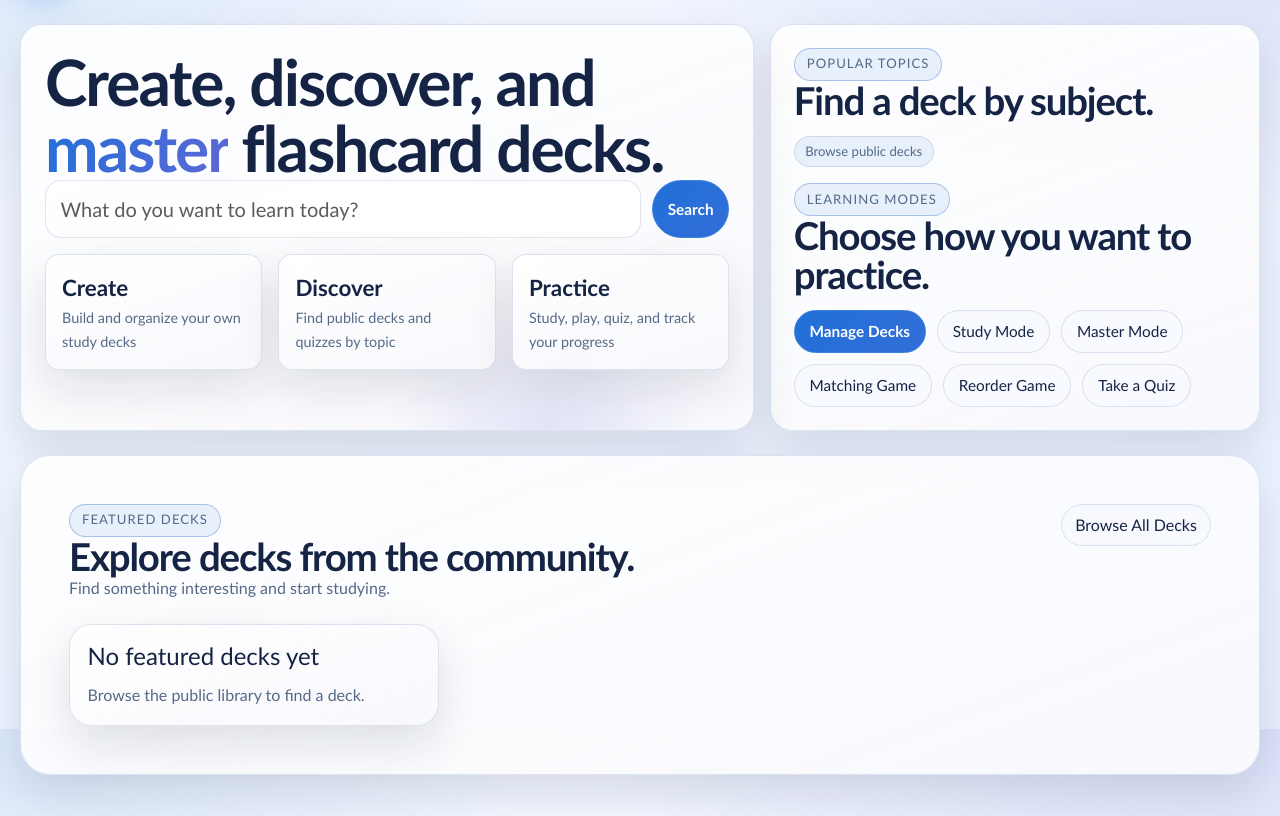
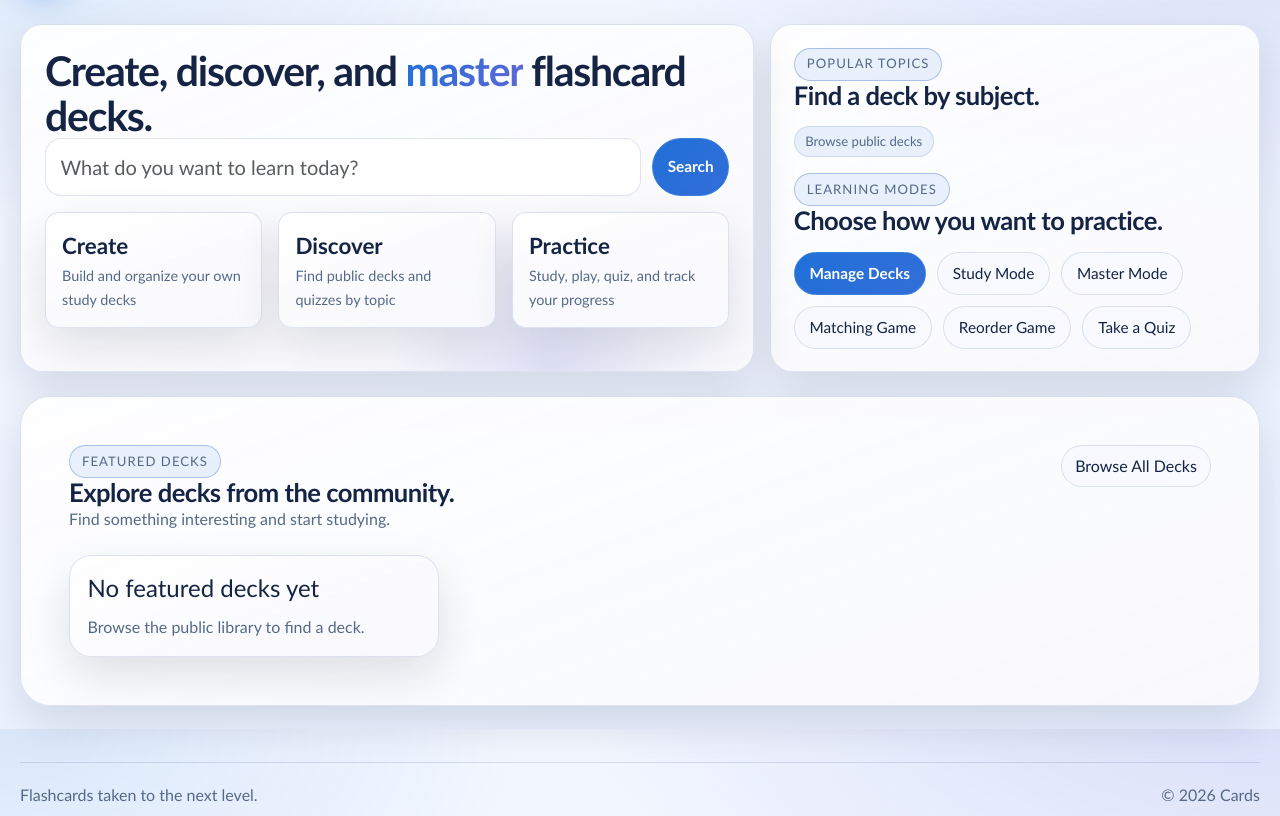
Before and after one commit to Aden-1/Cards, a Flask app: page / in a window 1280 px wide. Shown: the part 71-887 px from the top of the page. Run offline with Flask 3, Linux system fonts and the light colour scheme; parts of the project's set-up code (start-up, migrations or seed data) failed here and were passed over; some libraries are stand-ins or nearby versions.

Commit message:
reduce homepage heading sizes

```diff
--- a/static/app.css
+++ b/static/app.css
@@ -434,6 +434,17 @@ summary.btn-summary.primary {
   font-size: clamp(1.9rem, 3vw, 3rem);
 }
 
+.display-title.home-hero-title {
+  font-size: clamp(2rem, 3.2vw, 2.75rem);
+  line-height: 1.08;
+}
+
+.page-title.home-section-title {
+  font-size: clamp(1.35rem, 2vw, 1.65rem);
+  line-height: 1.15;
+  letter-spacing: -0.02em;
+}
+
 .lead-copy,
 .page-description,
 .muted-copy {
--- a/templates/index.html
+++ b/templates/index.html
@@ -6,7 +6,7 @@
 {% block content %}
 <section class="hero-layout fade-in">
     <article class="hero-panel">
-        <h1 class="display-title">Create, discover, and <span class="glow-text">master</span> flashcard decks.</h1>
+        <h1 class="display-title home-hero-title">Create, discover, and <span class="glow-text">master</span> flashcard decks.</h1>
         <form class="hero-search home-search" action="{{ url_for('search') }}" method="get">
             <input id="homeSearchInput" class="form-control form-control-lg" data-random-placeholder="search" type="search" name="q" placeholder="Search decks, quizzes, or topics">
             <button class="btn-primary-surface home-cta" type="submit">Search</button>
@@ -20,7 +20,7 @@
     <aside class="info-panel stagger">
         <div>
             <span class="page-kicker">Popular Topics</span>
-            <h2 class="page-title">Find a deck by subject.</h2>
+            <h2 class="page-title home-section-title">Find a deck by subject.</h2>
         </div>
         <div class="card-rail">
             {% if featured_tags %}
@@ -33,7 +33,7 @@
         </div>
         <div>
             <span class="page-kicker">Learning Modes</span>
-            <h2 class="page-title">Choose how you want to practice.</h2>
+            <h2 class="page-title home-section-title">Choose how you want to practice.</h2>
         </div>
         <div class="hero-actions">
             <a class="btn-primary-surface home-cta" href="{{ url_for('edit') if current_user else url_for('register') }}">Manage Decks</a>
@@ -49,7 +49,7 @@
     <div class="panel-header">
         <div>
             <span class="page-kicker">Featured Decks</span>
-            <h2 class="page-title">Explore decks from the community.</h2>
+            <h2 class="page-title home-section-title">Explore decks from the community.</h2>
             <p class="muted-copy mb-0">Find something interesting and start studying.</p>
         </div>
         <a class="btn-surface" href="{{ url_for('search') }}">Browse All Decks</a>
```
Also changed, not shown: tests/test_sharing_and_urls.py (+2 -0 lines).
